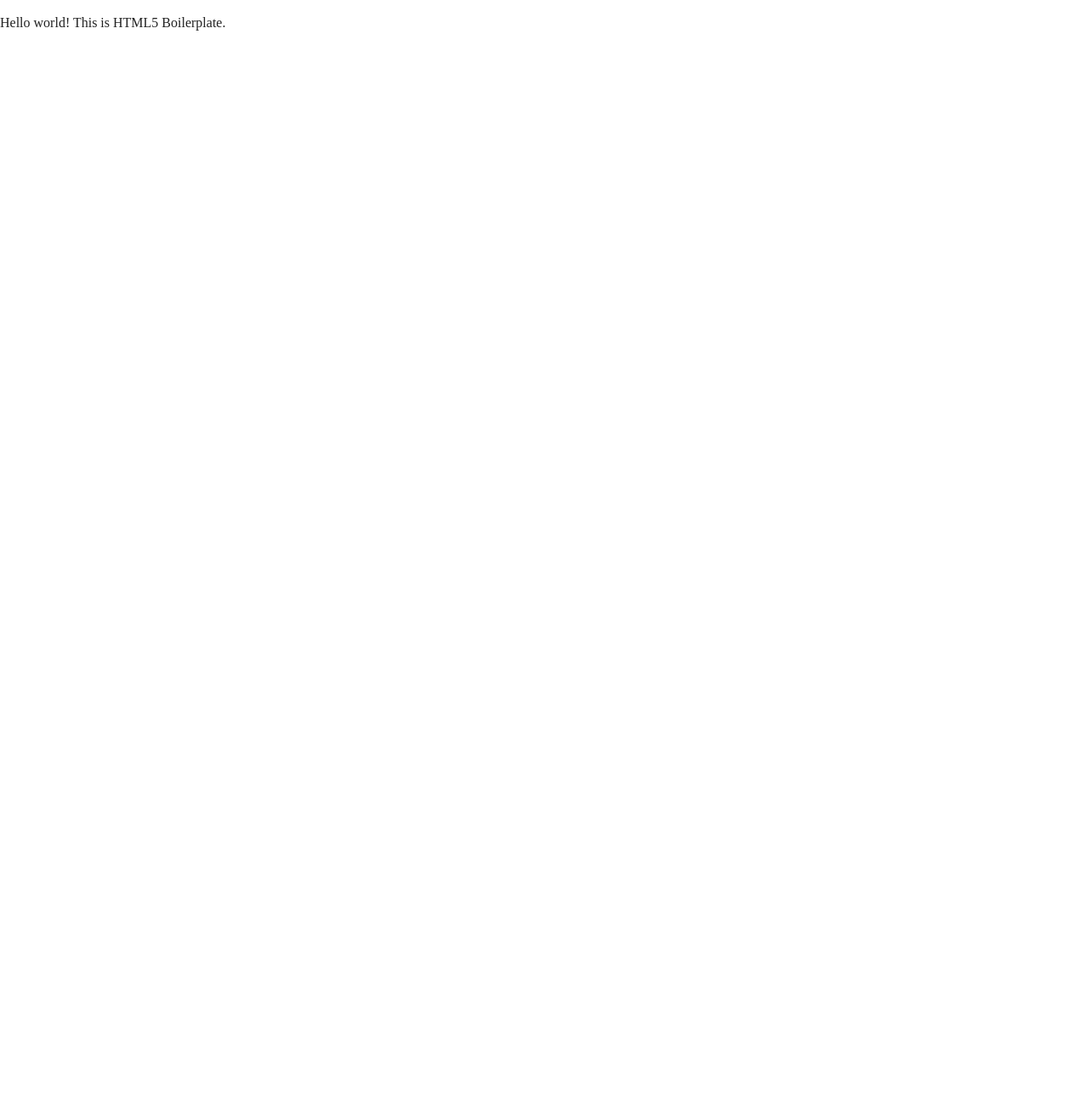
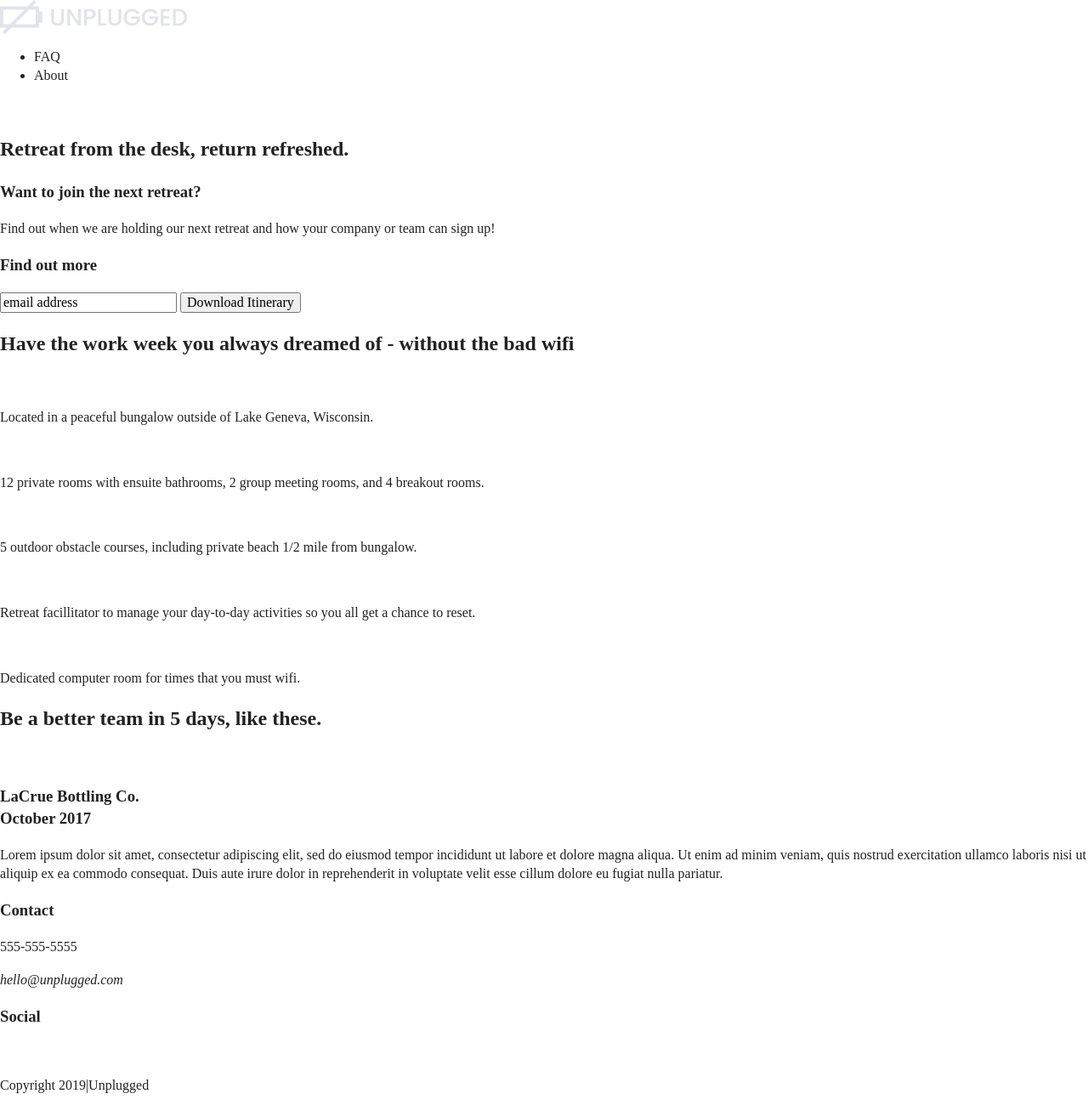
Before and after one commit to atvanek/unplugged, a website: page index.html in a window 1280 px wide. Shown: the whole page at 85% size. Before the commit the page ends 800 px from the top, so only its background shows below. Drawn offline with Linux system fonts and the light colour scheme.

Commit message:
Skeleton HTML

```diff
--- a/index.html
+++ b/index.html
@@ -3,7 +3,7 @@
 
 <head>
   <meta charset="utf-8">
-  <title></title>
+  <title>Uplugged Retreat | Home</title>
   <meta name="description" content="">
   <meta name="viewport" content="width=device-width, initial-scale=1">
 
@@ -20,12 +20,78 @@
   <link rel="stylesheet" href="../css/main.css">
 
   <meta name="theme-color" content="#fafafa">
+
 </head>
 
 <body>
+  <header>
+    <img src="img/logo.png" alt="logo">
+    <nav>
+      <ul>
+        <li>FAQ</li>
+        <li>About</li>
+      </ul>
+    </nav>
+    <img></img>
+    <h2>Retreat from the desk, return refreshed.</h2>
+  </header>
 
-  <!-- Add your site or application content here -->
-  <p>Hello world! This is HTML5 Boilerplate.</p>
+    <main class="content">
+      <aside class="newsletter">
+          <h3>Want to join the next retreat?</h3>
+          <p>Find out when we are holding our next retreat and how your company or team can sign up!</p>
+          <h3>Find out more</h3>
+            <div class="sign-up">
+              <input type="text" name="name" value="email address">
+              <input type="button" value="Download Itinerary">
+      </aside>
+
+      <section class="info">
+        <h2>Have the work week you always dreamed of - without the bad wifi</h2>
+        <img>
+        <p>Located in a peaceful bungalow outside of Lake Geneva, Wisconsin.</p>
+        <img>
+        <p>12 private rooms with ensuite bathrooms, 2 group meeting rooms, and 4 breakout rooms.</p>
+        <img>
+        <p>5 outdoor obstacle courses, including private beach 1/2 mile from bungalow.</p>
+        <img>
+        <p>Retreat facillitator to manage your day-to-day activities so you all get a chance to reset.</p>
+        <img>
+        <p>Dedicated computer room for times that you must wifi.</p>
+      </section>
+
+      <section class="reviews">
+      <h2>Be a better team in 5 days, like these.</h2>
+      <img>
+      <h3>LaCrue Bottling Co.<br>
+      October 2017</h3>
+      <p>Lorem ipsum dolor sit amet, consectetur adipiscing elit, sed do eiusmod tempor incididunt ut labore et dolore magna aliqua. Ut enim ad minim veniam, quis nostrud exercitation ullamco laboris nisi ut aliquip ex ea commodo consequat. Duis aute irure dolor in reprehenderit in voluptate velit esse cillum dolore eu fugiat nulla pariatur. </p>
+      </section>
+    </main>
+
+    <footer>
+      <section class="contact">
+        <h3>Contact</h3>
+        <p>555-555-5555</p>
+        <address>hello@unplugged.com</address>
+      </section>
+
+      <section class="socials">
+        <h3>Social</h3>
+        <img>
+        <img>
+        <img>
+      </section>
+
+      <section class="copyright">
+        <p>Copyright 2019<span>|</span>Unplugged</p>
+      </section>
+
+    </footer>
+
+
+
+
   <script src="../js/vendor/modernizr-3.11.2.min.js"></script>
   <script src="../js/plugins.js"></script>
   <script src="../js/main.js"></script>
```
Also changed, not shown: img/header-bg.png (added), img/logo.png (added).
